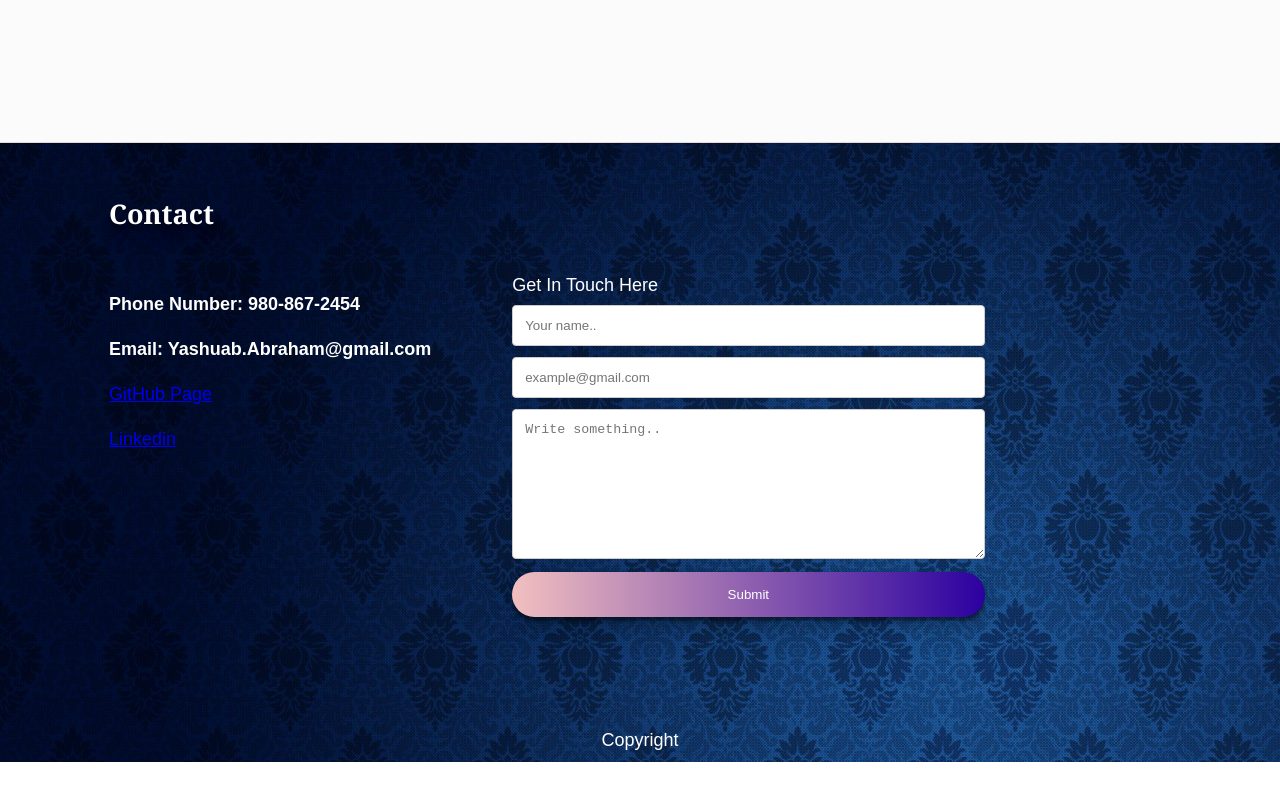
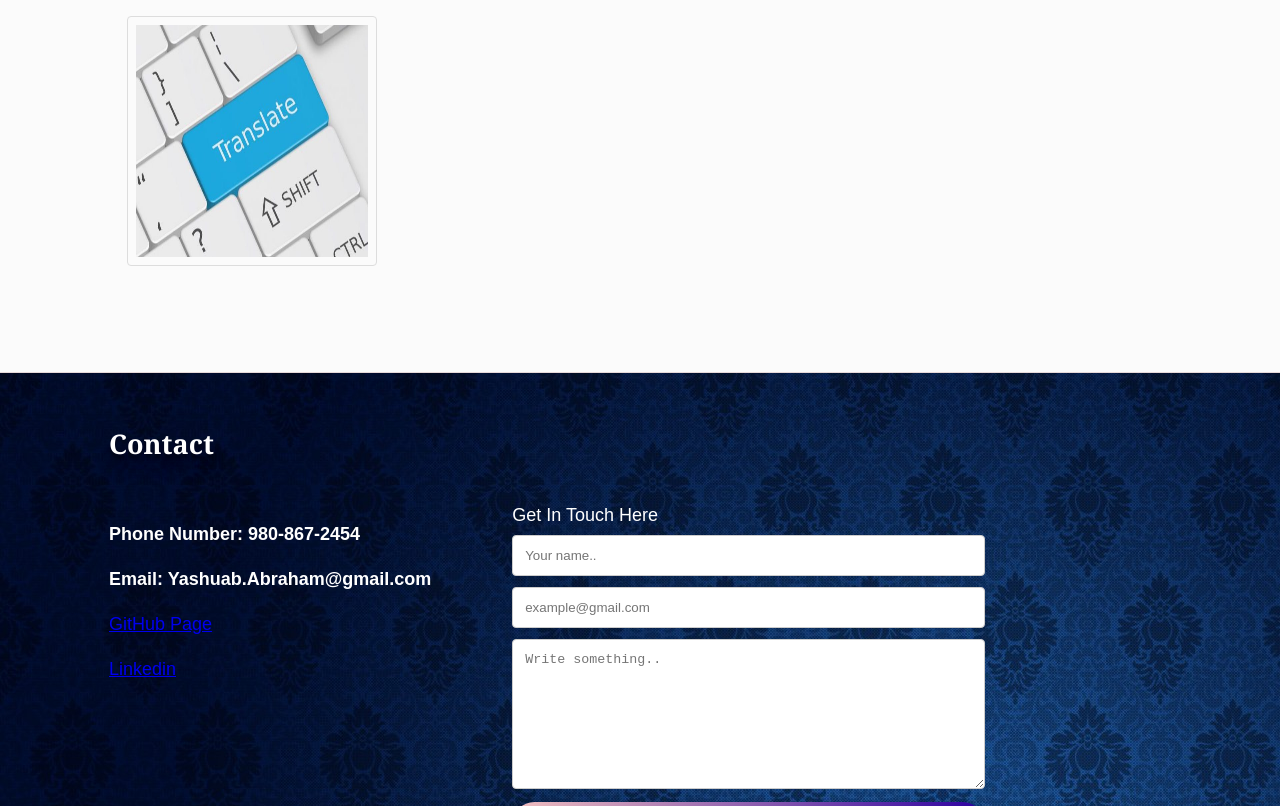
Before and after one commit to YashuaB/Portfolio-0, a plain HTML site: page index.html in a window 1280 px wide. Shown: the part 1246-2052 px from the top of the page. Before the commit the page ends 2008 px from the top, so only its background shows below. Drawn offline with nearby package versions, Linux system fonts and the light colour scheme.

Commit message:
added image and link for liri app

```diff
--- a/assets/css/style.css
+++ b/assets/css/style.css
@@ -86,7 +86,7 @@ nav{
 
 .gallery-container{
   /* width: 960px; */
-  height:500px;
+  height:730px;
   border-top: 1px solid rgba(231, 217, 217, 0.57);
   background-color: #948e8e0a;
 }
@@ -287,7 +287,7 @@ footer{
   color: white;
   position: absolute;
   /* bottom: -19px; */
-  top: 1973px;
+  top: 2209px;
   width: 100%;
 }
 
--- a/index.html
+++ b/index.html
@@ -120,6 +120,11 @@
                                 alt="Beer"></a>
                         <p class="image-banner">Beer Buddy</p>
                     </div>
+                    <div class="gallery-image">
+                        <a href="https://github.com/YashuaB/liri-node-app"><img class='photo' src="assets\images\translate.jpg"
+                                alt="Liri app"></a>
+                        <p class="image-banner">Liri App</p>
+                    </div>
             </div>
         </div>
 
```
Also changed, not shown: assets/images/translate.jpg (added).
